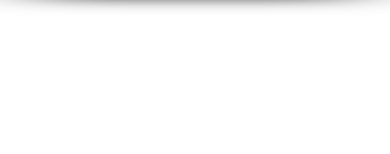
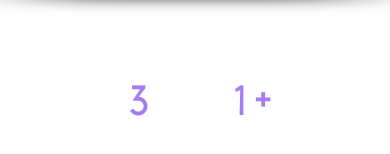
Before and after one commit to mp-patwa-mihir/portfolio, a Next.js app: page / in a window 390 px wide. Shown: the part 630-784 px from the top of the page. Built offline with nearby package versions, Linux system fonts and the light colour scheme; a web font is replaced by a local one.

Commit message:
Add: statistic component with responsive design

```diff
--- a/src/app/components/hero/hero.style.js
+++ b/src/app/components/hero/hero.style.js
@@ -2,10 +2,6 @@ import styled from "styled-components";
 
 const HeroWrapper = styled.div(() => ({
     width: '100%',
-    height: 'calc(100vh - 72px)',
-    '@media (max-width: 576px)': {
-        height: 'calc(100vh - 61.6px)',
-    },
     '& .hero_main_row': {
         width: '100%',
         maxWidth: '2000px',
--- /dev/null
+++ b/src/app/components/statistic/index.js
@@ -0,0 +1,47 @@
+/**
+ * React component for rendering statistics.
+ * @module StatisticComp
+ * @return {JSX.Element} The rendered React element.
+ */
+
+import React, { memo } from 'react';
+import dynamic from 'next/dynamic';
+import { Col, Row } from 'antd';
+import { Typography } from 'antd';
+
+
+/**
+ * Dynamic import of the StatisticStyleWrapper component.
+ * @type {import('react').ComponentType}
+ */
+
+const StatisticStyleWrapper = dynamic(() => import('./statistic.style'), {
+    ssr: false,
+});
+
+/**
+ * Functional component representing the statistics display.
+ * @function
+ * @returns {JSX.Element} The rendered React element.
+ */
+
+const StatisticComp = () => {
+    return (
+        <StatisticStyleWrapper>
+            <Row className='stat_main_row'>
+                <div className='main_col_div'>
+                    <Col xs={12} className='stat_col'>
+                        <Typography.Text className='text'>3</Typography.Text>
+                        <Typography.Text className='title'>Projects</Typography.Text>
+                    </Col>
+                    <Col xs={12} className='stat_col'>
+                        <Typography.Text className='text'>1 +</Typography.Text>
+                        <Typography.Text className='title'>Years</Typography.Text>
+                    </Col>
+                </div>
+            </Row>
+        </StatisticStyleWrapper>
+    )
+}
+
+export default memo(StatisticComp);
--- /dev/null
+++ b/src/app/components/statistic/statistic.style.js
@@ -0,0 +1,37 @@
+import styled from "styled-components";
+
+const StatisticStyleWrapper = styled.div(() => ({
+    '& .stat_main_row': {
+        width: '100%',
+        maxWidth: '2000px',
+        margin: '0 auto',
+        padding: '3rem 6rem',
+        '@media (max-width: 767px)': {
+            padding: '3rem 5rem',
+        },
+        '& .main_col_div': {
+            display: 'flex',
+            width: '100%',
+            border: '1px solid #fff',
+            padding: '1rem 0rem',
+            borderRadius: '1rem',
+            '& .stat_col': {
+                display: 'flex',
+                flexDirection: 'column',
+                justifyContent: 'center',
+                alignItems: 'center',
+                gap: '0.25rem',
+                '& .text': {
+                    fontSize: '2.5rem',
+                    fontWeight: 'bold',
+                },
+                '& .title': {
+                    fontSize: '3rem',
+                    fontWeight: 'bold',
+                },
+            },
+        },
+    },
+}))
+
+export default StatisticStyleWrapper
--- a/src/app/config/images.js
+++ b/src/app/config/images.js
@@ -1,7 +1,11 @@
 const images = {
+    // profile images
     profileImage1: '/assets/images/image1.jpg',
     profileImage2: '/assets/images/image2.jpg',
     profileImage3: '/assets/images/image3.jpg',
+
+    // about section images
+    about: '/assets/images/about-image.webp',
 }
 
 export default images;
--- a/src/app/page.js
+++ b/src/app/page.js
@@ -1,9 +1,14 @@
 'use client';
 import dynamic from "next/dynamic";
 const Hero = dynamic(() => import("./components/hero"), { ssr: false });
+const StatisticComp = dynamic(() => import("./components/statistic"), { ssr: false });
+
 
 export default function Home() {
   return (
-    <div><Hero /></div>
+    <div>
+      <Hero />
+      <StatisticComp />
+    </div>
   );
 }
```
Also changed, not shown: public/assets/images/about-image.webp (added).
